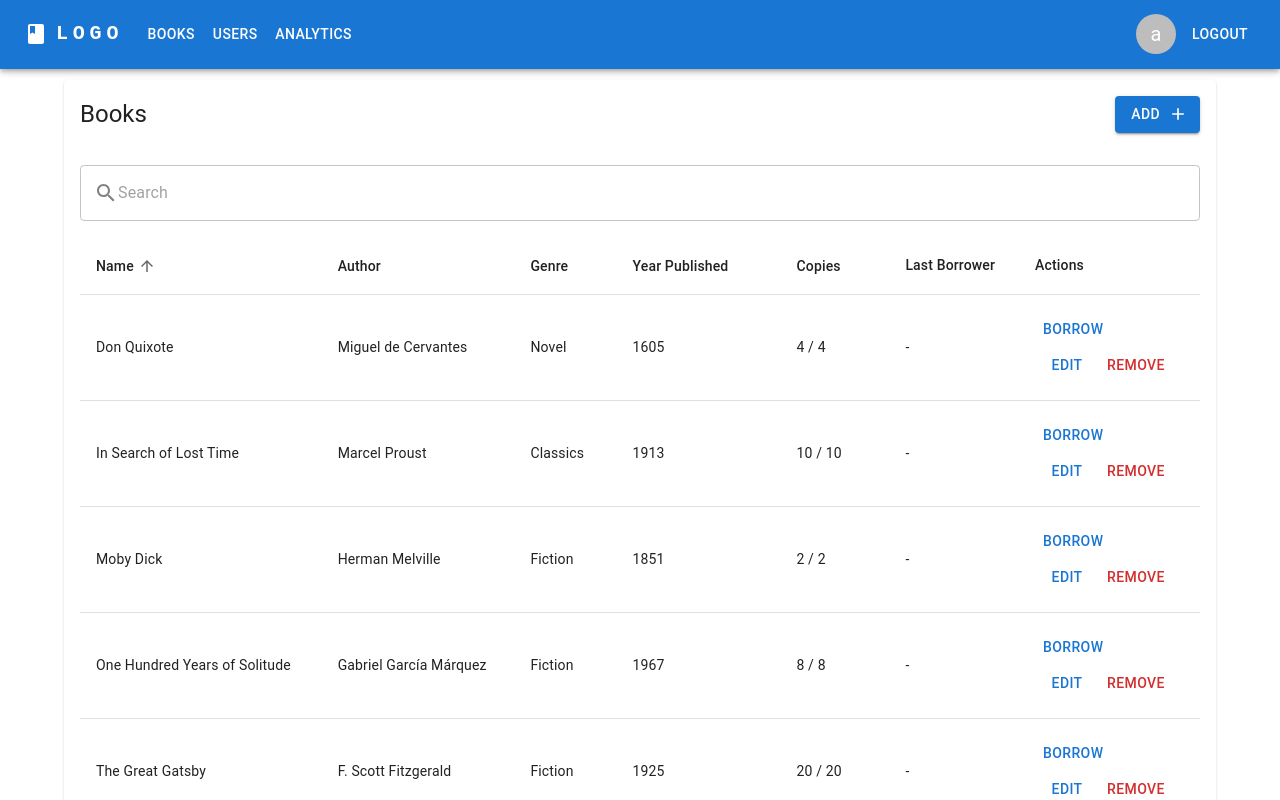
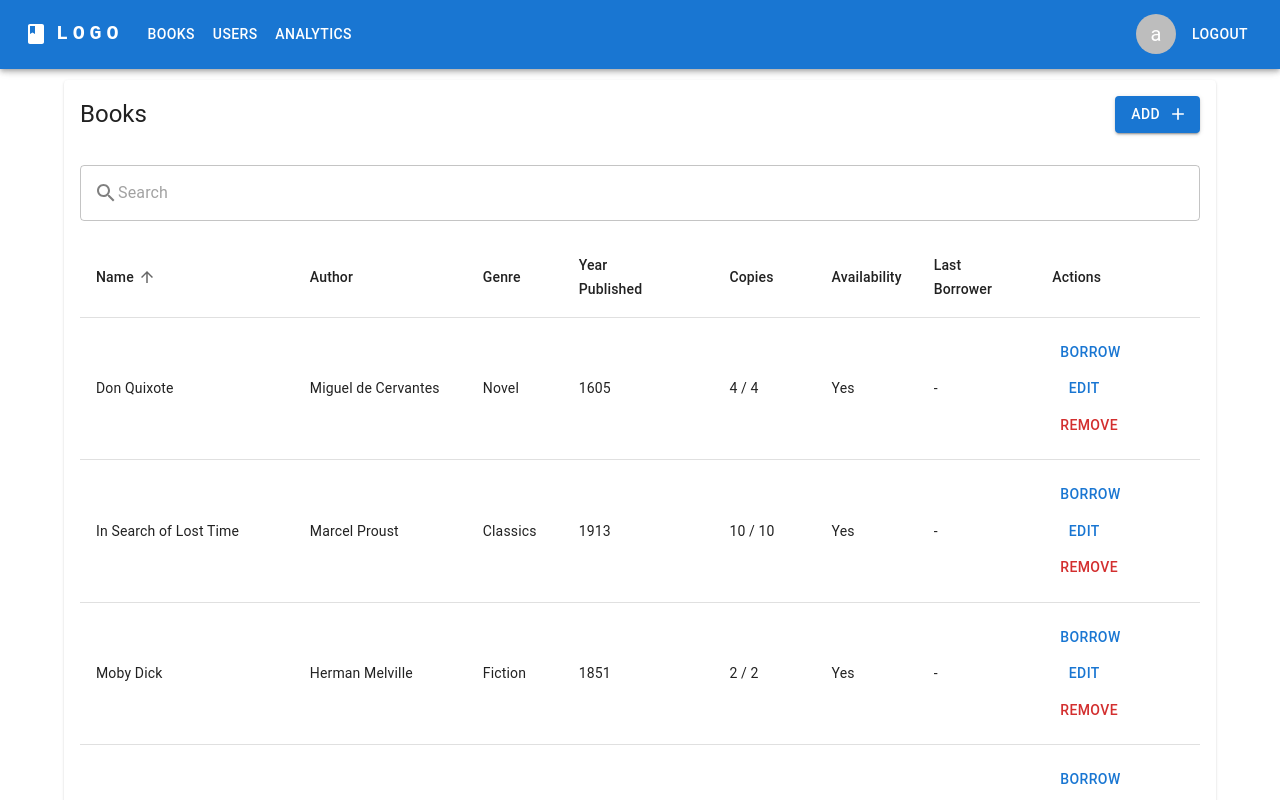
Before and after one commit to Tae69/vica-fe-test, a React (Create React App) app: page /login in a window 1280 px wide. Both pictures are taken after a click on the button "LOGIN". Shown: the top 800 px of the page. Built offline with nearby package versions, Linux system fonts and the light colour scheme.

Commit message:
Add book availability

```diff
--- a/src/components/BookTable.tsx
+++ b/src/components/BookTable.tsx
@@ -15,7 +15,7 @@ import { getComparator, Order, stableSort } from '../utils/helper';
 import LinkBehavior from './LinkBehavior';
 import type { BookRow } from '../pages/Books';
 
-type Data = Book;
+type Data = Omit<Book, 'availability'>;
 
 interface HeadCell {
   disablePadding: boolean;
@@ -88,6 +88,7 @@ function EnhancedTableHead(props: EnhancedTableProps) {
             </TableSortLabel>
           </TableCell>
         ))}
+        <TableCell>Availability</TableCell>
         <TableCell>Last Borrower</TableCell>
         <TableCell>Actions</TableCell>
       </TableRow>
@@ -158,10 +159,11 @@ export default function EnhancedTable({
                     <TableCell>
                       {remaining} / {row.copies}
                     </TableCell>
+                    <TableCell>{row.availability ? 'Yes' : 'No'}</TableCell>
                     <TableCell>{row.borrowers[row.borrowers.length - 1]?.name || '-'}</TableCell>
                     <TableCell>
                       <Box>
-                        {remaining > 0 && !isBorrowed && (
+                        {remaining > 0 && !isBorrowed && row.availability && (
                           <Button onClick={() => onBorrow(row)}>Borrow</Button>
                         )}
                         {isBorrowed && <Button onClick={() => onReturn(row)}>Return</Button>}
--- a/src/mocks/bookApi.ts
+++ b/src/mocks/bookApi.ts
@@ -84,6 +84,7 @@ function updateBook(token: string, data: DBBook): Promise<DBBook> {
     book.description = data.description;
     book.yearPublished = data.yearPublished;
     book.copies = data.copies;
+    book.availability = data.availability;
 
     resolve(book);
   });
@@ -111,7 +112,8 @@ function createBook(token: string, data: Omit<DBBook, 'id'>): Promise<DBBook> {
       author: data.author,
       description: data.description,
       yearPublished: data.yearPublished,
-      copies: data.copies
+      copies: data.copies,
+      availability: data.availability
     };
 
     books.push(book);
--- a/src/mocks/booksData.ts
+++ b/src/mocks/booksData.ts
@@ -9,7 +9,8 @@ const books: Book[] = [
     genre: 'Classics',
     author: 'Marcel Proust',
     yearPublished: 1913,
-    copies: 10
+    copies: 10,
+    availability: true
   },
   {
     id: 2,
@@ -19,7 +20,8 @@ const books: Book[] = [
     genre: 'Fiction',
     author: 'James Joyce',
     yearPublished: 1904,
-    copies: 14
+    copies: 14,
+    availability: true
   },
   {
     id: 3,
@@ -29,7 +31,8 @@ const books: Book[] = [
     genre: 'Novel',
     author: 'Miguel de Cervantes',
     yearPublished: 1605,
-    copies: 4
+    copies: 4,
+    availability: true
   },
   {
     id: 4,
@@ -39,7 +42,8 @@ const books: Book[] = [
     genre: 'Fiction',
     author: 'Gabriel García Márquez',
     yearPublished: 1967,
-    copies: 8
+    copies: 8,
+    availability: true
   },
   {
     id: 5,
@@ -49,7 +53,8 @@ const books: Book[] = [
     genre: 'Fiction',
     author: 'F. Scott Fitzgerald',
     yearPublished: 1925,
-    copies: 20
+    copies: 20,
+    availability: true
   },
   {
     id: 6,
@@ -59,7 +64,8 @@ const books: Book[] = [
     genre: 'Fiction',
     author: 'Herman Melville',
     yearPublished: 1851,
-    copies: 2
+    copies: 2,
+    availability: true
   },
   {
     id: 7,
@@ -69,7 +75,8 @@ const books: Book[] = [
     genre: 'History',
     author: 'Leo Tolstoy',
     yearPublished: 1867,
-    copies: 5
+    copies: 5,
+    availability: true
   }
 ];
 
--- a/src/mocks/types.ts
+++ b/src/mocks/types.ts
@@ -32,6 +32,7 @@ export type DBBook = {
     author: string;
     yearPublished: number;
     copies: number;
+    availability: boolean;
 };
 
 export type Book = DBBook;
--- a/src/pages/NewOrEditBook.tsx
+++ b/src/pages/NewOrEditBook.tsx
@@ -9,7 +9,9 @@ import {
   IconButton,
   Alert,
   Backdrop,
-  CircularProgress
+  CircularProgress,
+  FormControlLabel,
+  Switch
 } from '@mui/material';
 import { useNavigate, useParams } from 'react-router-dom';
 import ArrowBackIcon from '@mui/icons-material/ArrowBack';
@@ -41,6 +43,7 @@ function NewBook() {
   const [genre, setGenre] = useState('');
   const [copies, setCopies] = useState('');
   const [yearPublished, setYearPublished] = useState<string>(new Date().getFullYear().toString());
+  const [availability, setAvailability] = useState(true);
   const [error, setError] = useState<FormError | null>(null);
   const [loading, setLoading] = useState(false);
 
@@ -61,6 +64,7 @@ function NewBook() {
           setGenre(b.genre);
           setCopies(b.copies.toString());
           setYearPublished(b.yearPublished.toString());
+          setAvailability(b.availability);
         })
         .catch(() => {
           dispatch(openNotification({ message: ErrorMessage.unexpectedError, severity: 'error' }));
@@ -113,7 +117,8 @@ function NewBook() {
         genre,
         author,
         yearPublished: Number(yearPublished),
-        copies: Number(copies)
+        copies: Number(copies),
+        availability
       };
 
       if (bookId) {
@@ -224,6 +229,19 @@ function NewBook() {
               />
             </Box>
             <Box sx={{ mt: 4, display: 'flex', alignItems: 'center' }}>
+              <FormControlLabel
+                control={
+                  <Switch
+                    checked={availability}
+                    onChange={(e) => setAvailability(e.target.checked)}
+                    color="primary"
+                  />
+                }
+                label="Availability"
+                labelPlacement="start"
+              />
+            </Box>
+            <Box sx={{ mt: 4, display: 'flex', alignItems: 'center' }}>
               <TextField
                 autoComplete="off"
                 error={!!error?.description || !!error?.api}
```
